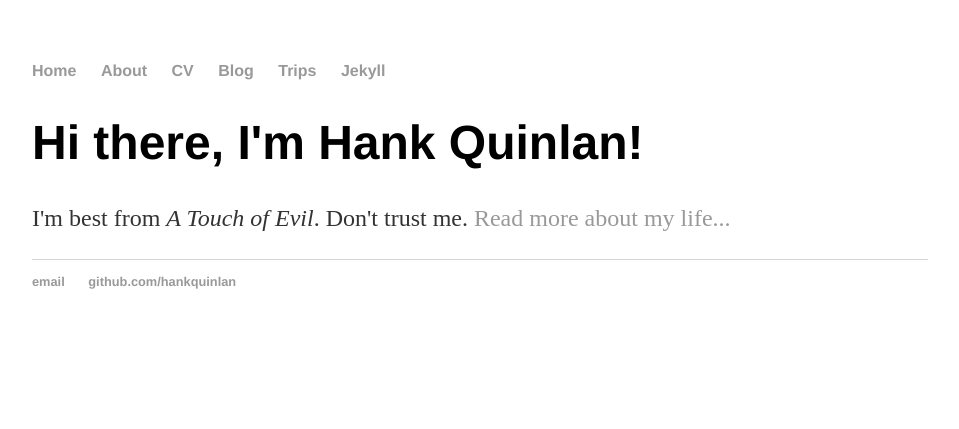
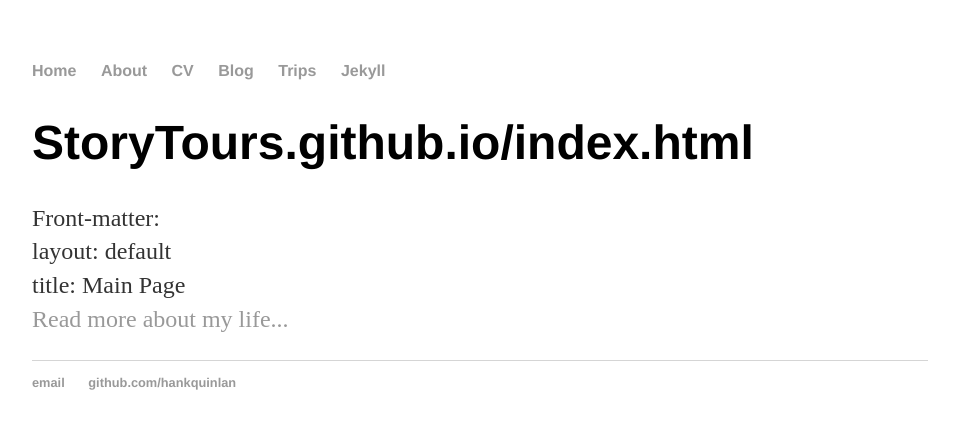
Before and after one commit to peter-bucher/StoryTours.github.io, a Jekyll site: the page built from index.html, in a window 1280 px wide. Shown: the top 429 px of the page, without its empty margins (160-1119 px from the left). Built offline with Jekyll 4.4.1, drawn with Linux system fonts in a browser that asks for light colours.

Commit message:
Update index.html

```diff
--- a/index.html
+++ b/index.html
@@ -3,6 +3,6 @@ layout: default
 title: Main Page
 ---
 <div class="blurb">
-	<h1>Hi there, I'm Hank Quinlan!</h1>
-	<p>I'm best from <em>A Touch of Evil</em>. Don't trust me. <a href="/about">Read more about my life...</a></p>
+	<h1>StoryTours.github.io/index.html</h1>
+	<p>Front-matter:<br>layout: default<br>title: Main Page<br><a href="/about">Read more about my life...</a></p>
 </div>
```
